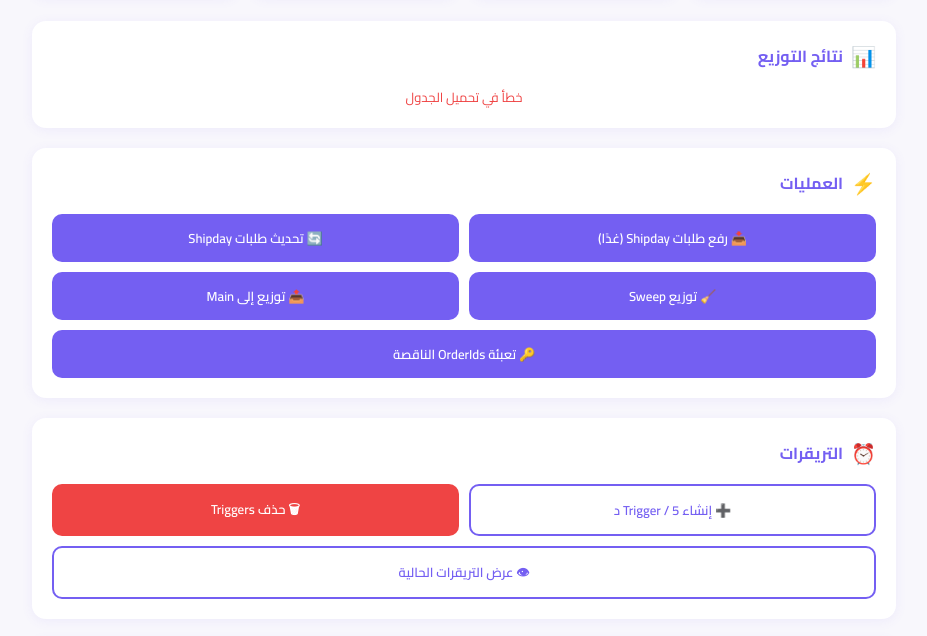
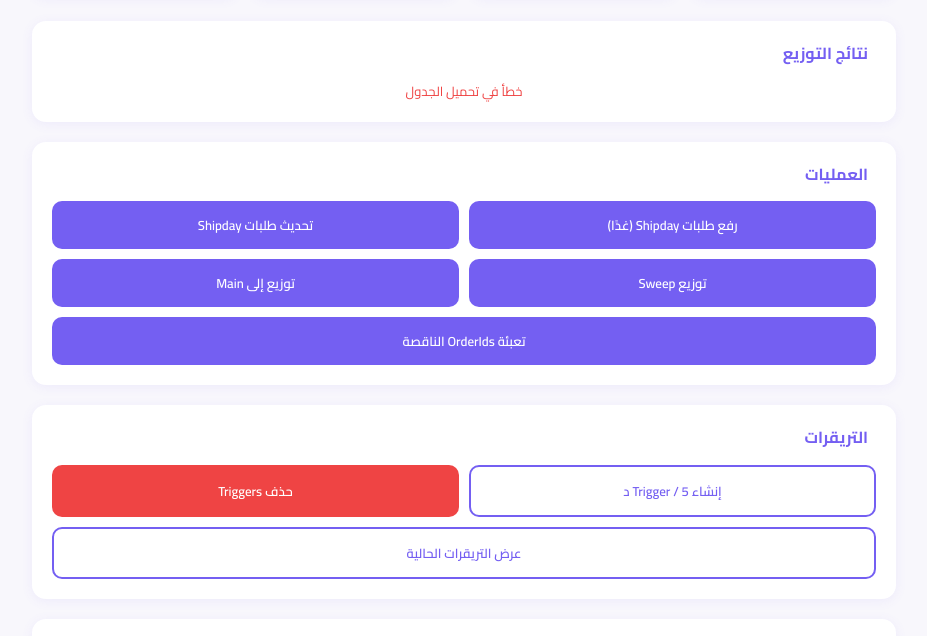
Before and after one commit to TalalWorkSpace/Saleaah_Operation, a plain HTML site: page index.html in a window 1280 px wide. Shown: the part 286-922 px from the top of the page, without its empty margins (176-1103 px from the left). Drawn offline with Linux system fonts and the light colour scheme; a script that the page names is missing.

Commit message:
Remove emojis from Arabic text in index.html

```diff
--- a/index.html
+++ b/index.html
@@ -396,7 +396,7 @@
           class="conn-status loading"
           id="connStatus"
         >
-          ⏳ جارٍ الاتصال...
+           جارٍ الاتصال...
         </div>
       </div>
 
@@ -421,7 +421,7 @@
 
       <div class="section">
         <div class="section-title">
-          <span>📊</span> نتائج التوزيع
+          <span></span> نتائج التوزيع
         </div>
         <div id="distTableWrap">
           <p
@@ -438,64 +438,64 @@
 
       <div class="section">
         <div class="section-title">
-          <span>⚡</span> العمليات
+          <span></span> العمليات
         </div>
         <div class="btn-grid">
           <button
             class="btn"
             onclick="run('opFetchUpload','رفع طلبات Shipday')"
           >
-            📥 رفع طلبات Shipday (غدًا)
+             رفع طلبات Shipday (غدًا)
           </button>
           <button
             class="btn"
             onclick="run('opUpdateExisting','تحديث طلبات Shipday')"
           >
-            🔄 تحديث طلبات Shipday
+             تحديث طلبات Shipday
           </button>
           <button
             class="btn"
             onclick="run('opDistributeSweep','توزيع Sweep')"
           >
-            🧹 توزيع Sweep
+             توزيع Sweep
           </button>
           <button
             class="btn"
             onclick="run('opDistributeToMain','توزيع إلى Main')"
           >
-            📤 توزيع إلى Main
+             توزيع إلى Main
           </button>
           <button
             class="btn full"
             onclick="run('opFillMissingIds','تعبئة OrderIds')"
           >
-            🔑 تعبئة OrderIds الناقصة
+             تعبئة OrderIds الناقصة
           </button>
         </div>
       </div>
 
       <div class="section">
         <div class="section-title">
-          <span>⏰</span> التريقرات
+          <span></span> التريقرات
         </div>
         <div class="btn-grid">
           <button
             class="btn outline"
             onclick="run('opSetupTrigger','إنشاء Trigger')"
           >
-            ➕ إنشاء Trigger / 5 د
+             إنشاء Trigger / 5 د
           </button>
           <button
             class="btn danger"
             onclick="run('opDeleteTriggers','حذف Triggers')"
           >
-            🗑 حذف Triggers
+             حذف Triggers
           </button>
           <button
             class="btn outline full"
             onclick="loadTriggers()"
           >
-            👁 عرض التريقرات الحالية
+             عرض التريقرات الحالية
           </button>
         </div>
         <div class="trigger-list" id="triggerList">
@@ -504,7 +504,7 @@
 
       <div class="section">
         <div class="section-title">
-          <span>📋</span> سجل آخر العمليات
+          <span></span> سجل آخر العمليات
         </div>
         <div class="logs-wrapper" id="logsWrap">
           <p
@@ -641,7 +641,7 @@
       function testConnection() {
         var el = $('connStatus');
         el.className = 'conn-status loading';
-        el.textContent = '⏳ جارٍ الاتصال...';
+        el.textContent = ' جارٍ الاتصال...';
 
         if (
           !API ||
@@ -649,7 +649,7 @@
         ) {
           el.className = 'conn-status err';
           el.textContent =
-            '❌ لم يتم تعيين رابط API — عدّل API في الكود';
+            ' لم يتم تعيين رابط API — عدّل API في الكود';
           return;
         }
 
@@ -657,7 +657,7 @@
           .then(function (r) {
             if (r && r.ok) {
               el.className = 'conn-status ok';
-              el.textContent = '✅ متصل بنجاح';
+              el.textContent = ' متصل بنجاح';
             } else {
               el.className = 'conn-status err';
               el.textContent =
@@ -860,7 +860,7 @@
           .then(function (r) {
             hideOverlay();
             if (r && r.ok) {
-              toast('تم مسح السجل ✅', 'success');
+              toast('تم مسح السجل ', 'success');
               loadLogs();
             } else {
               toast(
```
